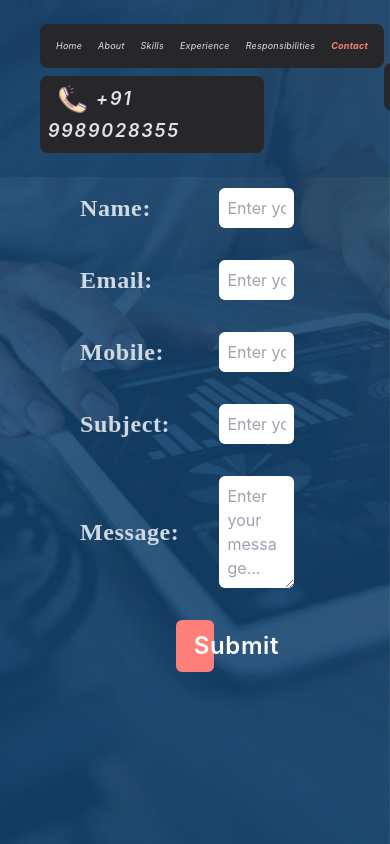
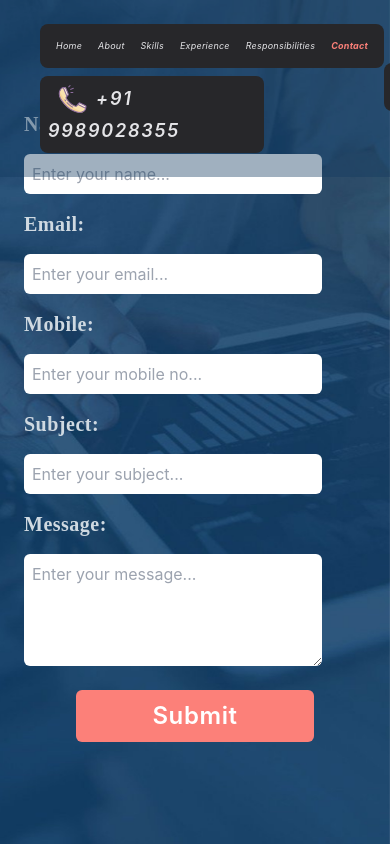
Before and after one commit to Saikumarmaddy/React-Portfolio, a React (Create React App) app: page /get-in-touch in a window 390 px wide. Built offline with nearby package versions, Linux system fonts and the light colour scheme.

Commit message:
Updated changes for responsiveness of resp and contact pages

```diff
--- a/src/App.js
+++ b/src/App.js
@@ -11,7 +11,7 @@ import NoMatch from './components/noMatch';
 
 function App() {
   return (
-    <div className="bg-bg-pattern w-full h-screen bg-cover bg-center bg-fixed">
+    <div className="bg-bg-pattern w-full h-full bg-cover bg-center bg-fixed">
       <Navbar />
       <Routes>
         <Route path='/React-Portfolio' element={<Home />} />
--- a/src/components/about.jsx
+++ b/src/components/about.jsx
@@ -14,7 +14,7 @@ function About() {
           className="w-3/4 h-3/5 rounded-lg max-[1010px]:pt-44 max-[1010px]:pb-14 max-[1010px]:w-5/8 max-[1010px]:h-full"
         />
       </div>
-      <div className="w-1/2 text-2xl font-medium text-center tracking-wide text-[#cfd9e1] font-fangsong italic max-[1010px]:w-full max-[1010px]:text-left">
+      <div className="w-1/2 text-2xl font-medium text-center tracking-wide text-[#cfd9e1] font-fangsong italic max-[1010px]:w-full max-[1010px]:text-left max-[450px]:text-xl">
         <div className="text-[#d19c96] font-semibold">{about_text_one}</div>
         <div>{about_text_two}</div>
       </div>
--- a/src/components/contact.jsx
+++ b/src/components/contact.jsx
@@ -51,7 +51,7 @@ function Contact() {
   };
   return (
     <form
-      className="flex flex-col justify-center items-center px-20 w-full h-screen"
+      className="flex flex-col justify-center items-center px-20 w-full h-screen max-[490px]:px-10 max-[400px]:px-4"
       ref={form}
       onSubmit={sendEmail}
     >
@@ -64,10 +64,10 @@ function Contact() {
           <p class="text-base">Form has been submitted successfully!</p>
         </div>
       </div> */}
-      <div className="flex w-full justify-center items-center">
+      <div className="flex w-full justify-center items-center max-[700px]:flex-col max-[700px]:items-start max-[700px]:justify-start max-[1100px]:justify-around">
         <label
           htmlFor="user_name"
-          className="w-32 text-2xl font-semibold tracking-wide text-[#cfd9e1] font-fangsong text-left"
+          className="w-32 text-2xl font-semibold tracking-wide text-[#cfd9e1] font-fangsong text-left max-[700px]:p-2 max-[540px]:text-xl"
         >
           Name:
         </label>
@@ -75,15 +75,15 @@ function Contact() {
           type="text"
           name="user_name"
           value={user_name}
-          className="w-1/3 p-2 m-4 rounded-md outline-none"
+          className="w-1/3 p-2 m-4 rounded-md outline-none max-[700px]:m-2 max-[700px]:w-10/12 max-[1100px]:w-8/12 "
           placeholder="Enter your name..."
           onChange={(e) => handleName(e)}
         />
       </div>
-      <div className="flex w-full justify-center items-center">
+      <div className="flex w-full justify-center items-center max-[700px]:flex-col max-[700px]:items-start max-[700px]:justify-start max-[1100px]:justify-around">
         <label
           htmlFor="user_email"
-          className="w-32 text-2xl font-semibold tracking-wide text-[#cfd9e1] font-fangsong text-left"
+          className="w-32 text-2xl font-semibold tracking-wide text-[#cfd9e1] font-fangsong text-left max-[700px]:p-2 max-[540px]:text-xl"
         >
           Email:
         </label>
@@ -91,15 +91,15 @@ function Contact() {
           type="email"
           name="user_email"
           value={user_email}
-          className="w-1/3 p-2 m-4 rounded-md outline-none"
+          className="w-1/3 p-2 m-4 rounded-md outline-none max-[700px]:m-2 max-[700px]:w-10/12 max-[1100px]:w-8/12 "
           placeholder="Enter your email..."
           onChange={(e) => handleEmail(e)}
         />
       </div>
-      <div className="flex w-full justify-center items-center">
+      <div className="flex w-full justify-center items-center max-[700px]:flex-col max-[700px]:items-start max-[700px]:justify-start max-[1100px]:justify-around">
         <label
           htmlFor="user_mobile"
-          className="w-32 text-2xl font-semibold tracking-wide text-[#cfd9e1] font-fangsong text-left"
+          className="w-32 text-2xl font-semibold tracking-wide text-[#cfd9e1] font-fangsong text-left max-[700px]:p-2 max-[540px]:text-xl"
         >
           Mobile:
         </label>
@@ -107,14 +107,14 @@ function Contact() {
           type="tel"
           name="user_mobile"
           value={user_mobile}
-          className="w-1/3 p-2 m-4 rounded-md outline-none"
+          className="w-1/3 p-2 m-4 rounded-md outline-none max-[700px]:m-2 max-[700px]:w-10/12 max-[1100px]:w-8/12 "
           placeholder="Enter your mobile no..."
           onChange={(e) => handleMobile(e)}
         />
       </div>
-      <div className="flex w-full justify-center items-center">
+      <div className="flex w-full justify-center items-center max-[700px]:flex-col max-[700px]:items-start max-[700px]:justify-start max-[1100px]:justify-around">
         <label
-          className="w-32 text-2xl font-semibold tracking-wide text-[#cfd9e1] font-fangsong text-left"
+          className="w-32 text-2xl font-semibold tracking-wide text-[#cfd9e1] font-fangsong text-left max-[700px]:p-2 max-[540px]:text-xl"
           htmlFor="user_subject"
         >
           Subject:
@@ -123,21 +123,21 @@ function Contact() {
           type="text"
           name="user_subject"
           value={user_subject}
-          className="w-1/3 p-2 m-4 rounded-md outline-none"
+          className="w-1/3 p-2 m-4 rounded-md outline-none max-[700px]:m-2 max-[700px]:w-10/12 max-[1100px]:w-8/12 "
           placeholder="Enter your subject..."
           onChange={(e) => handleSubject(e)}
         />
       </div>
-      <div className="flex w-full justify-center items-center">
+      <div className="flex w-full justify-center items-center max-[700px]:flex-col max-[700px]:items-start max-[700px]:justify-start max-[1100px]:justify-around">
         <label
           htmlFor="user_message"
-          className="w-32 text-2xl font-semibold tracking-wide text-[#cfd9e1] font-fangsong text-left"
+          className="w-32 text-2xl font-semibold tracking-wide text-[#cfd9e1] font-fangsong text-left max-[700px]:p-2 max-[540px]:text-xl"
         >
           Message:
         </label>
         <textarea
           name="message"
-          className="w-1/3 h-28 p-2 m-4 rounded-md outline-none"
+          className="w-1/3 h-28 p-2 m-4 rounded-md outline-none max-[700px]:m-2 max-[700px]:w-10/12 max-[1100px]:w-8/12 "
           placeholder="Enter your message..."
           value={user_message}
           onChange={(e) => handleMessage(e)}
@@ -147,7 +147,7 @@ function Contact() {
         type="submit"
         value="Submit"
         className="w-1/6 px-4 py-2 mt-4 text-2xl tracking-wide rounded-md border-2 border-transparent bg-[#fc8079] text-white font-semibold
-              hover:bg-transparent hover:border-2 hover:border-[#fc8079] hover:font-bold hover:tracking-wide"
+              hover:bg-transparent hover:border-2 hover:border-[#fc8079] hover:font-bold hover:tracking-wide max-[944px]:w-1/5 max-[700px]:w-2/5 max-[540px]:w-4/6"
       >
         Submit
       </button>
--- a/src/components/home.jsx
+++ b/src/components/home.jsx
@@ -52,10 +52,10 @@ function Home() {
           <div className="py-1 text-4xl font-semibold text-center tracking-wide text-teal-300 font-Cursive italic">
             {quotation_two}
           </div> */}
-          <div className="grow flex items-center py-1 text-4xl font-medium text-center tracking-wide text-[#cfd9e1] font-fangsong italic max-[945px]:text-3xl max-[1200px]:text-left max-[540px]:text-2xl">
+          <div className="grow flex items-center py-1 text-4xl font-medium text-center tracking-wide text-[#cfd9e1] font-fangsong italic max-[945px]:text-3xl max-[1200px]:text-left max-[540px]:text-2xl max-[450px]:text-xl">
             {quotation_three}
           </div>
-          <div className="grow w-11/12 py-1 text-4xl font-semibold text-right tracking-wide text-[#fc8079] font-fangsong italic max-[945px]:text-3xl max-[540px]:text-2xl">
+          <div className="grow w-11/12 py-1 text-4xl font-semibold text-right tracking-wide text-[#fc8079] font-fangsong italic max-[945px]:text-3xl max-[540px]:text-2xl max-[450px]:text-lg">
             {quotation_three_sub}
           </div>
         </div>
--- a/src/components/navbar.jsx
+++ b/src/components/navbar.jsx
@@ -31,6 +31,7 @@ function Navbar() {
                 </span>
               </div>
               {/* max-[1365px]:hidden */}
+              {/* style={{ "font-size": "9px" }} */}
               <div
                 className="list-none bg-zinc-800 p-2 rounded-lg max-lg:my-1"
                 style={{ "font-size": "9px" }}
--- a/src/components/responsibilities.jsx
+++ b/src/components/responsibilities.jsx
@@ -20,15 +20,15 @@ function Responsibilities() {
     },
   ];
   return (
-    <div className="flex justify-center items-center px-20 w-full h-screen">
-      <div className=" w-2/5 text-center">
+    <div className="flex justify-center items-center px-20 w-full h-screen max-[1010px]:flex-col max-[1010px]:justify-evenly max-[1010px]:pt-44 max-[730px]:px-6 max-[440px]:h-full">
+      <div className=" w-2/5 text-center justify-center max-[912px]:w-3/5 max-[440px]:w-4/5">
         <img
           src={responsibilities_image}
           alt="responsibilities_image"
-          className="w-3/4 h-3/5 rounded-lg"
+          className="w-3/4 h-3/5 rounded-lg max-[1010px]:w-full max-[1010px]:h-full"
         />
       </div>
-      <div className="w-3/5 text-2xl font-medium tracking-wide text-[#cfd9e1] font-fangsong italic">
+      <div className="w-3/5 text-2xl font-medium tracking-wide text-[#cfd9e1] font-fangsong italic max-[1010px]:w-full max-[912px]:text-xl max-[440px]:text-lg">
         {data.map((item) => (
           <div className="p-2">{item.resp}</div>
         ))}
--- a/src/components/skills.jsx
+++ b/src/components/skills.jsx
@@ -23,7 +23,7 @@ function Skills() {
         <span className="text-[#d19c96] font-semibold italic text-4xl">
           {about_text_one}
         </span>
-        <span>{about_text_two}</span>
+        <span className="max-[450px]:text-xl">{about_text_two}</span>
         <div>
           {/* <span>{about_text_three}</span> */}
           {/* <span>{about_text_four}</span> */}
```
